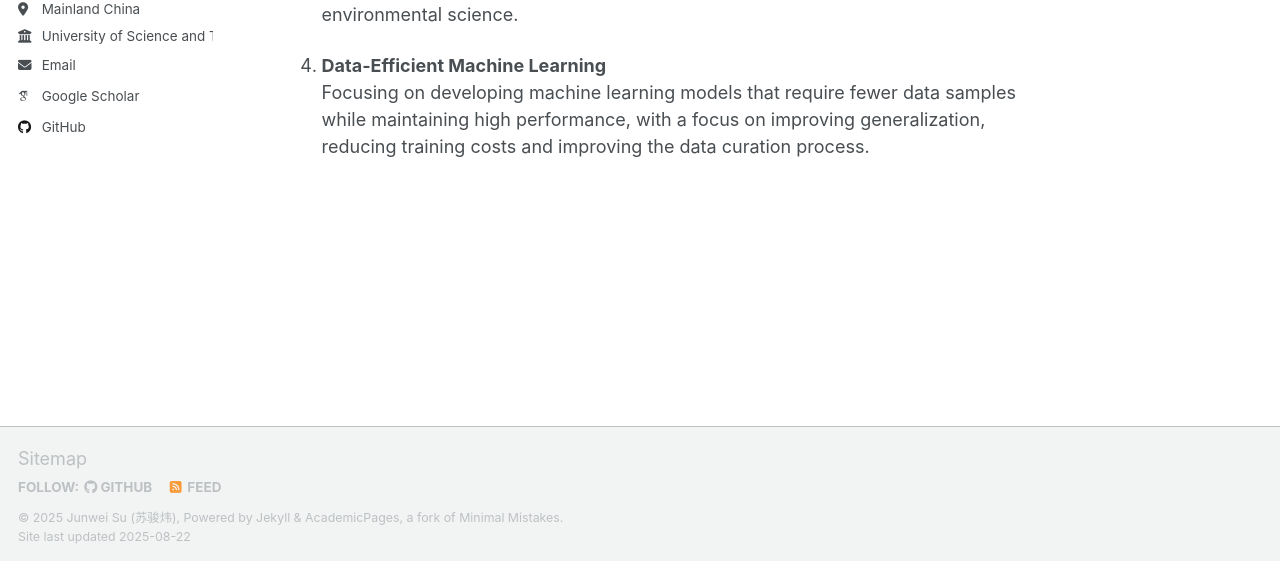
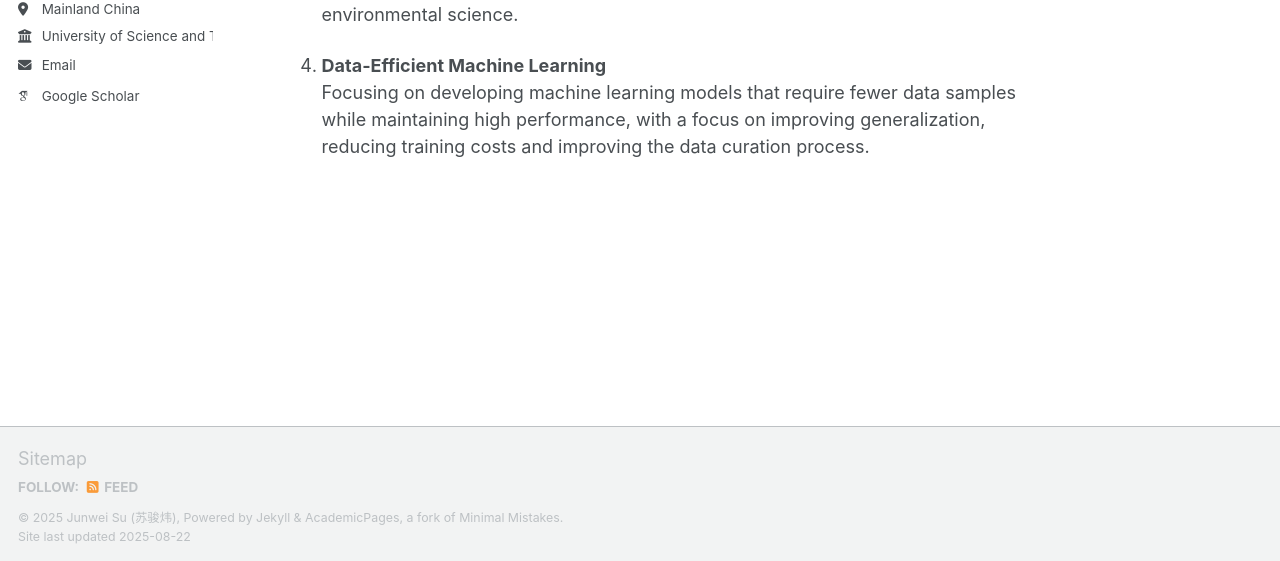
Before and after one commit to jwsu825/jwsu825.github.io, a Jekyll site: the page built from _pages/about.md, in a window 1280 px wide and 900 px high, scrolled down 1124 px. Shown: the part 336-897 px from the top of the window. Built offline with Jekyll 4.4.1, drawn with Linux system fonts in a browser that asks for light colours; some web fonts are replaced; a script that is not in the unit is left out.

Commit message:
pushing update

```diff
--- a/_config.yml
+++ b/_config.yml
@@ -47,7 +47,7 @@ author:
   bitbucket        : # Username - Update with your username on the site
   codepen          : # Username
   dribbble         : # Username
-  github           : "jwsu825"
+  # github           : "jwsu825"
   kaggle           : # Username
   stackoverflow    : # User number or user number and name (i.e., use "1" or "1/jeff-atwood")
 
```
